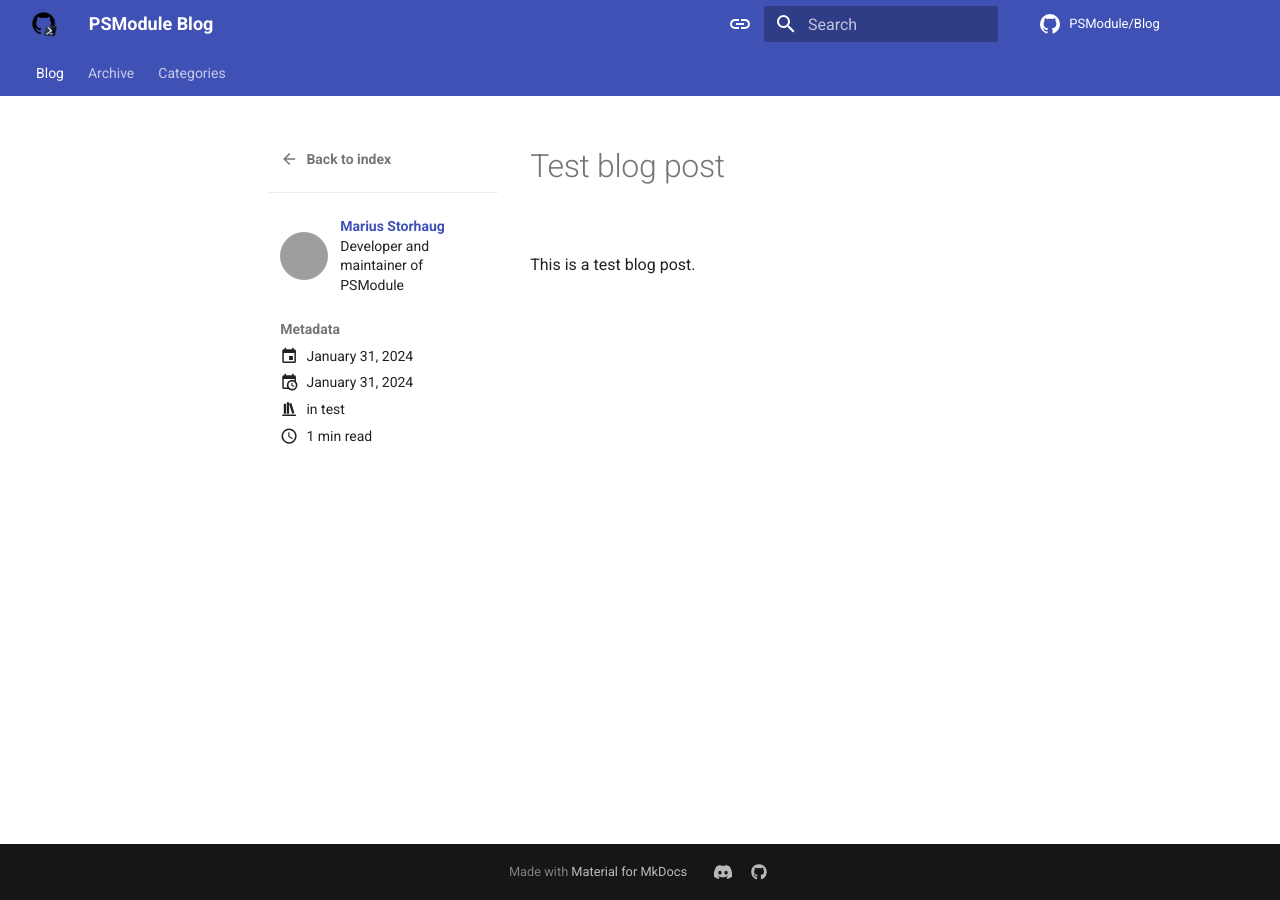
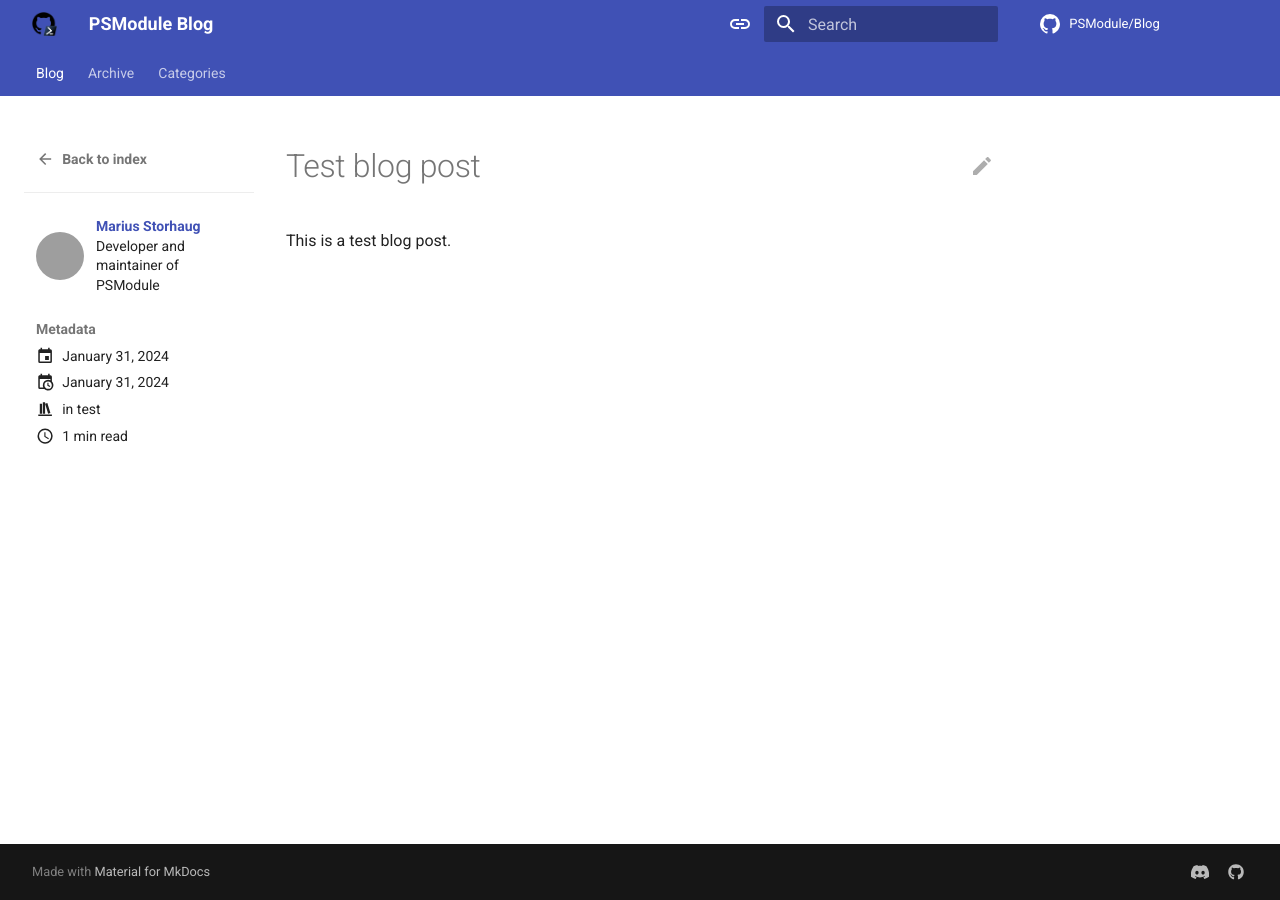
Before and after one commit to PSModule/blog, an MkDocs documentation site: the page built from docs/posts/test.md, in a window 1280 px wide. Built offline with MkDocs 1.6.1 and Material for MkDocs 9.7.7, drawn with Linux system fonts in a browser that asks for light colours; some web fonts are replaced; comment, search, counter and statistics services are not loaded; grey boxes are pictures that could not be loaded.

Commit message:
Add edit and view icons to theme configuration

```diff
--- a/docs/stylesheets/extra.css
+++ b/docs/stylesheets/extra.css
@@ -2,29 +2,3 @@
     max-width: 100%;
     padding: 0 1rem;
 }
-
-.md-main {
-    display: flex;
-    flex-direction: column;
-    min-height: calc(100vh - var(--md-header-height));
-}
-
-.md-content {
-    flex: 1;
-}
-
-.md-content__inner {
-    display: flex;
-    flex-direction: column;
-    min-height: 100%;
-}
-
-.md-typeset {
-    flex: 1;
-    display: flex;
-    flex-direction: column;
-}
-
-.md-typeset> :last-child {
-    margin-top: auto;
-}
--- a/mkdocs.yml
+++ b/mkdocs.yml
@@ -32,6 +32,8 @@ theme:
         name: Switch to system preference
   icon:
     repo: material/github
+    edit: material/pencil
+    view: material/eye
   features:
     - navigation.instant
     - navigation.instant.progress
@@ -41,6 +43,7 @@ theme:
     - navigation.tracking
     - search.suggest
     - search.highlight
+    - content.action.edit
 
 repo_name: PSModule/Blog
 repo_url: https://github.com/PSModule/Blog
```
